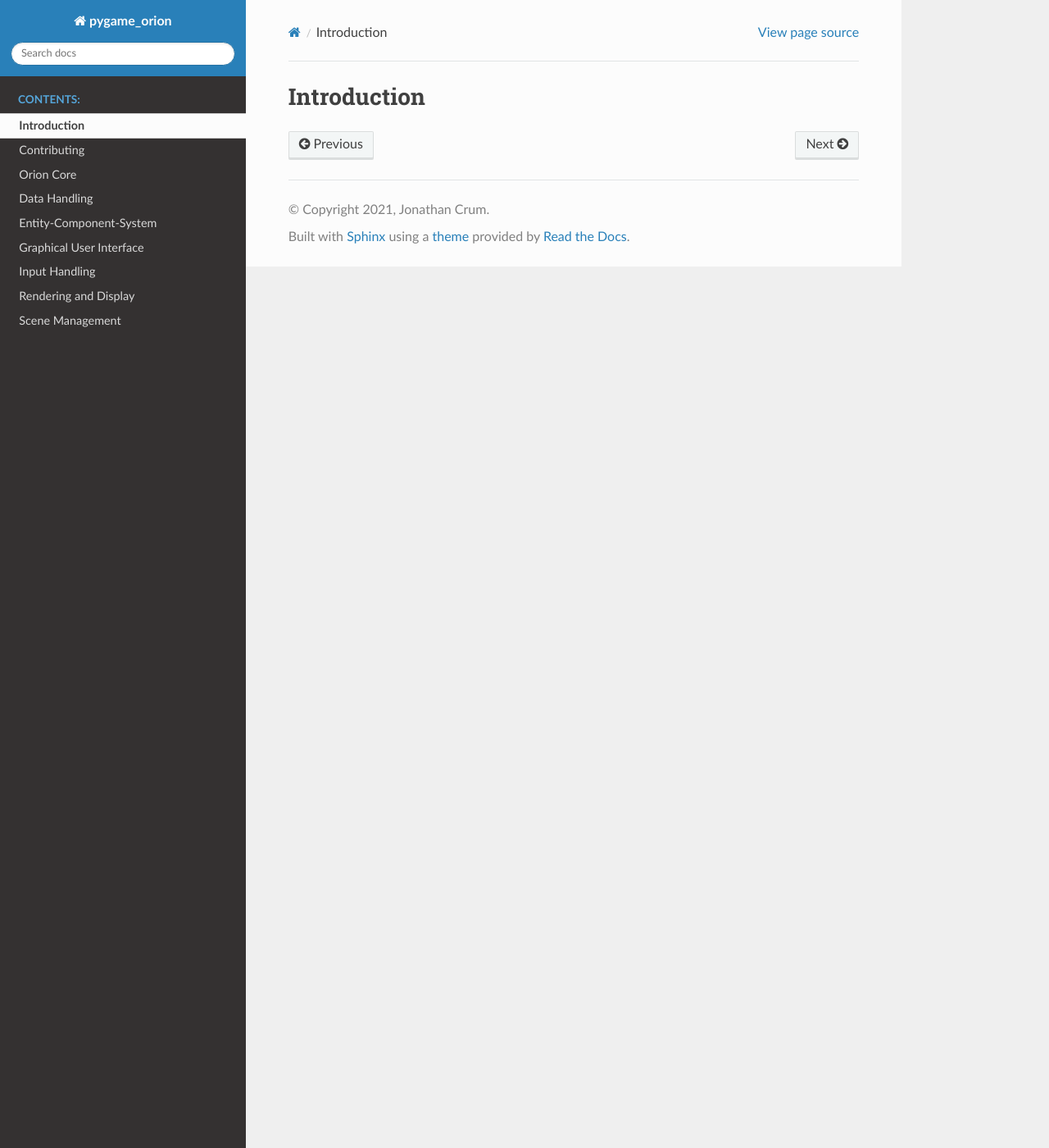
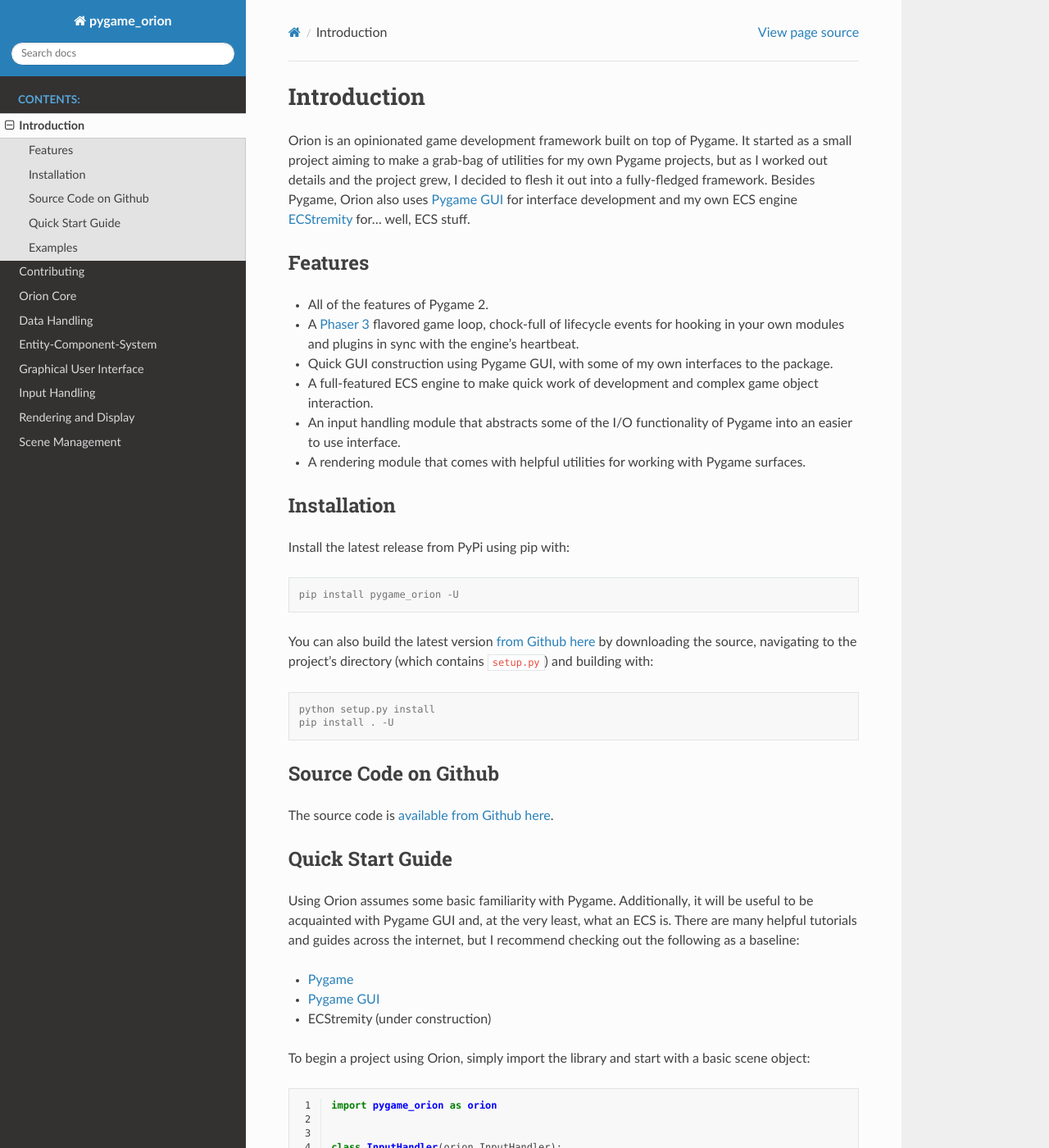
Before and after one commit to krummja/pygame_orion, a Sphinx documentation site: the page built from docs/source/intro.rst, in a window 1280 px wide and 1400 px high. Shown: the whole window at 82% size. Built offline with Sphinx 7.4.7 and the Read the Docs theme 2.0.0, drawn with Linux system fonts in a browser that asks for light colours; some of the changed text lies outside the part shown.

Commit message:
Working out basic usability

```diff
--- a/docs/source/intro.rst
+++ b/docs/source/intro.rst
@@ -1,2 +1,91 @@
 Introduction
 ============
+
+Orion is an opinionated game development framework built on top of Pygame. It started as a small project aiming to make a grab-bag of utilities for my own Pygame projects, but as I worked out details and the project grew, I decided to flesh it out into a fully-fledged framework. Besides Pygame, Orion also uses `Pygame GUI <https://www.github.com/MyreMylar/pygame_gui>`_ for interface development and my own ECS engine `ECStremity <https://www.github.com/krummja/ecstremity>`_ for... well, ECS stuff.
+
+Features
+--------
+
+- All of the features of Pygame 2.
+- A `Phaser 3 <https://phaser.io>`_ flavored game loop, chock-full of lifecycle events for hooking in your own modules and plugins in sync with the engine's heartbeat.
+- Quick GUI construction using Pygame GUI, with some of my own interfaces to the package.
+- A full-featured ECS engine to make quick work of development and complex game object interaction.
+- An input handling module that abstracts some of the I/O functionality of Pygame into an easier to use interface.
+- A rendering module that comes with helpful utilities for working with Pygame surfaces.
+
+
+Installation
+------------
+Install the latest release from PyPi using pip with:
+
+.. code-block:: console
+
+    pip install pygame_orion -U
+
+You can also build the latest version `from Github here <https://www.github.com/krummja/pygame_orion>`_ by downloading the source, navigating to the project's directory (which contains ``setup.py``) and building with:
+
+.. code-block:: console
+
+    python setup.py install
+    pip install . -U
+
+Source Code on Github
+---------------------
+
+The source code is `available from Github here <https://www.github.com/krummja/pygame_orion>`_.
+
+Quick Start Guide
+-----------------
+
+Using Orion assumes some basic familiarity with Pygame. Additionally, it will be useful to be acquainted with Pygame GUI and, at the very least, what an ECS is. There are many helpful tutorials and guides across the internet, but I recommend checking out the following as a baseline:
+
+- `Pygame <https://www.pygame.org/docs/>`_
+- `Pygame GUI <https://pygame-gui.readthedocs.io/en/latest/index.html>`_
+- ECStremity (under construction)
+
+To begin a project using Orion, simply import the library and start with a basic scene object:
+
+.. code-block:: python
+   :linenos:
+
+   import pygame_orion as orion
+
+
+   class InputHandler(orion.InputHandler):
+
+      def cmd_escape(self):
+         self.scene.sys.game_events.emit(orion.EVENTS.STOP)
+
+
+   class StartScene(orion.Scene):
+
+      def __init__(self) -> None:
+         super().__init__({
+            "key": "start",
+            "visible": True,
+            "active": True,
+            "input": {
+               "handler": InputHandler(self)
+            },
+         })
+
+      def update(self, time: float, dt: float) -> None:
+         pass
+
+
+   class Game(orion.Game):
+
+      def __init__(self):
+         super().__init__()
+
+
+   if __name__ == '__main__':
+      game = Game()
+      game.scene.add(StartScene())
+      game.boot()
+
+When you execute the above, nothing of particular interest will happen. A black screen will appear, which can be closed by pressing ``ESC`` on your keyboard. Let's break down what's going on. To begin with, we extended an ``InputHandler`` object,
+
+
+Examples
+--------
--- a/pygame_orion/__init__.py
+++ b/pygame_orion/__init__.py
@@ -1,7 +1,11 @@
 from pygame_orion.core import Game
 from pygame_orion.scenes import Scene
+from pygame_orion.input import InputHandler
+import pygame_orion._events as EVENTS
 
 __all__ = [
     "Game",
     "Scene",
+    "InputHandler",
+    "EVENTS"
 ]
--- a/requirements.txt
+++ b/requirements.txt
@@ -1,3 +1,4 @@
 setuptools~=56.0.0
 pygame==2.0.0
 pygame_gui==0.5.7
+ecstremity>=1.1.0
```
Also changed, not shown: 6 other files.
